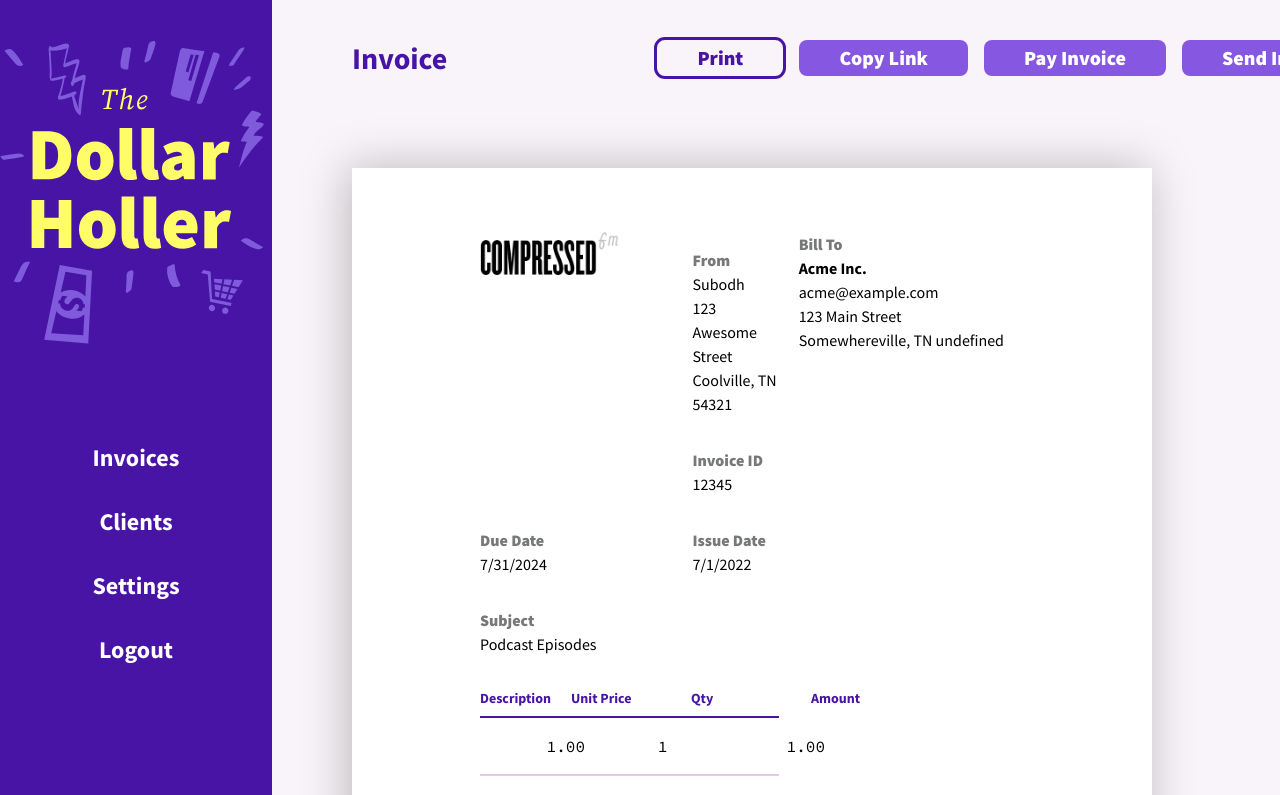
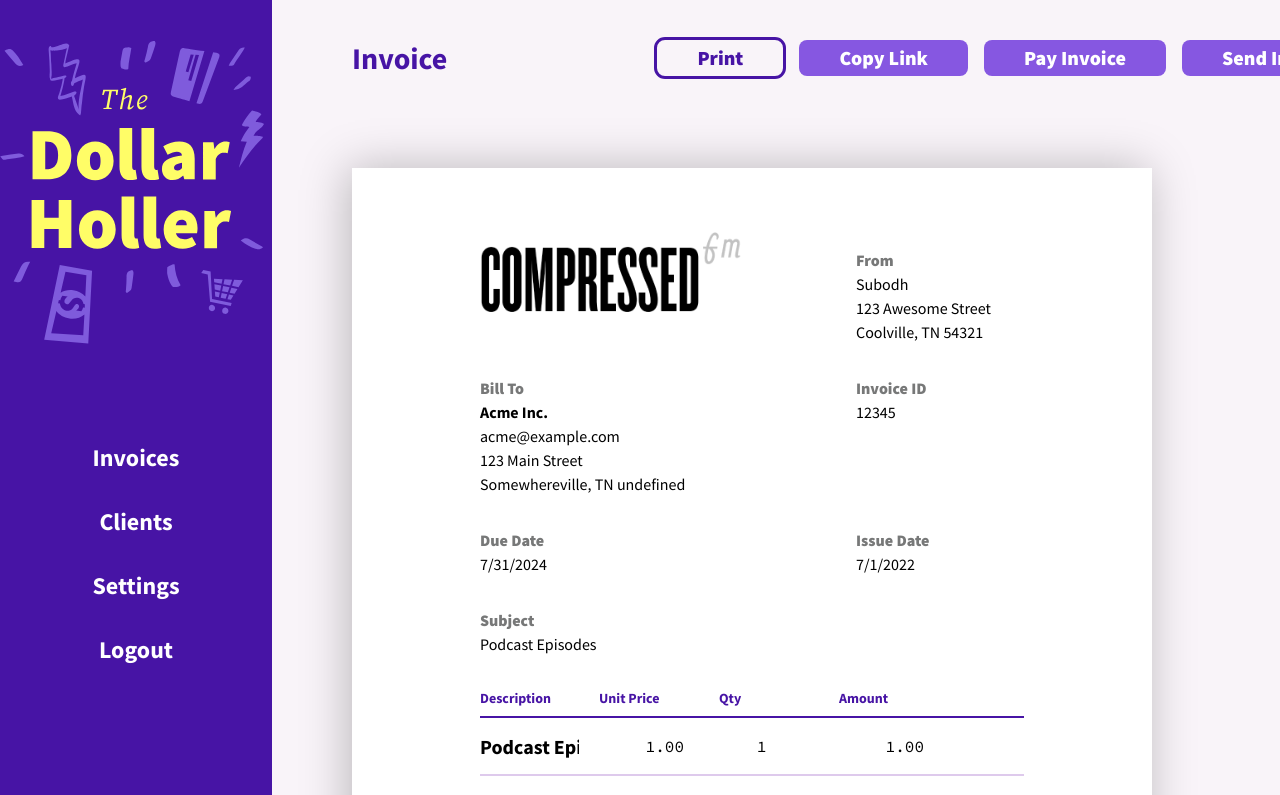
Before and after one commit to capnchill/invoicing-app, a SvelteKit app: page /invoices/1 in a window 1280 px wide. Shown: the top 795 px of the page. Built offline with nearby package versions, Linux system fonts and the light colour scheme.

Commit message:
minor fix

```diff
--- a/src/routes/(dashboard)/invoices/[id]/+page.svelte
+++ b/src/routes/(dashboard)/invoices/[id]/+page.svelte
@@ -97,7 +97,7 @@
 		</p>
 	</div>
 
-	<div class="col-span-6 sm:col-start-5">
+	<div class="col-span-6 sm:col-span-2 sm:col-start-5">
 		<div class="label">Invoice ID</div>
 		<p>{data.invoice.invoiceNumber}</p>
 	</div>
```
